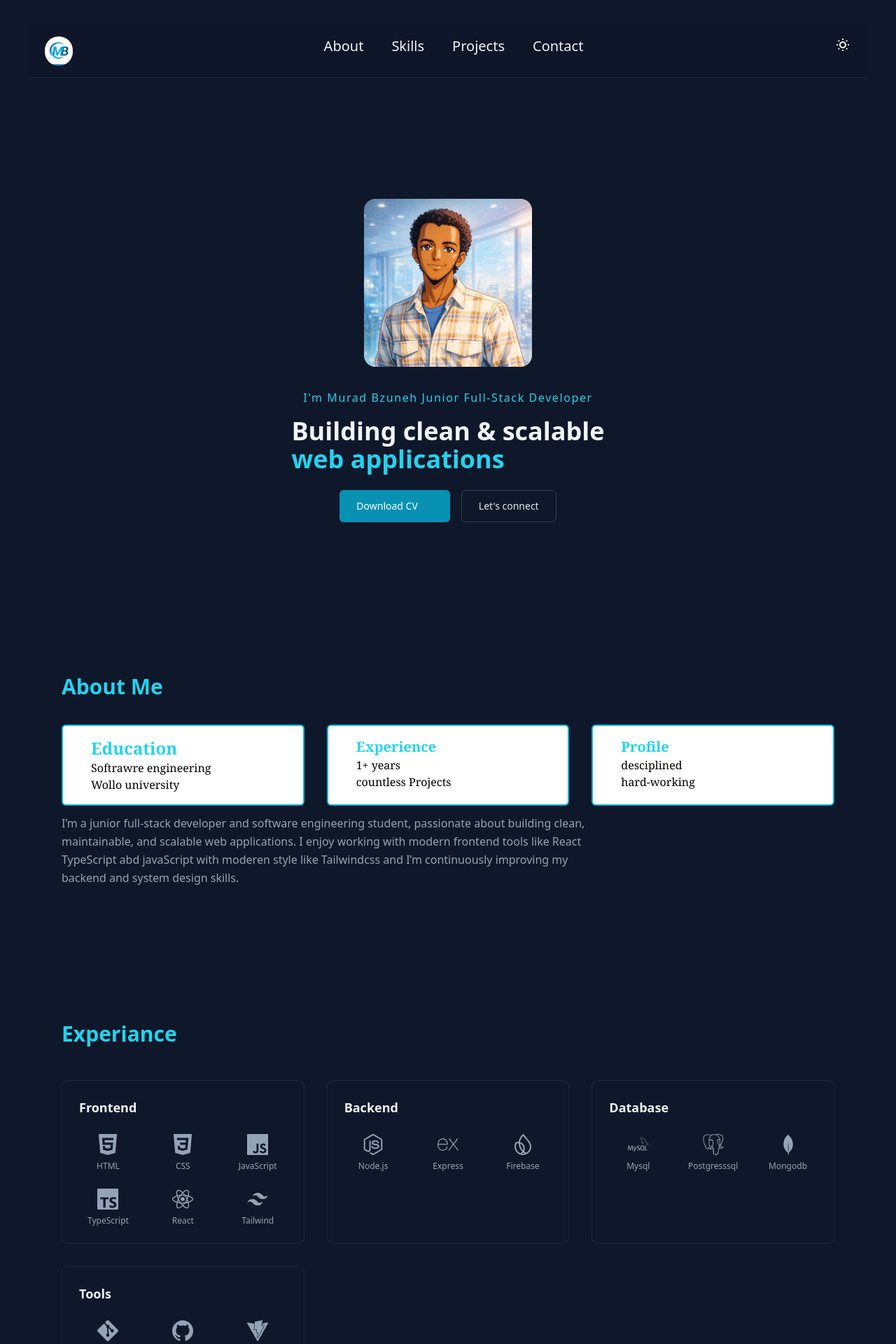
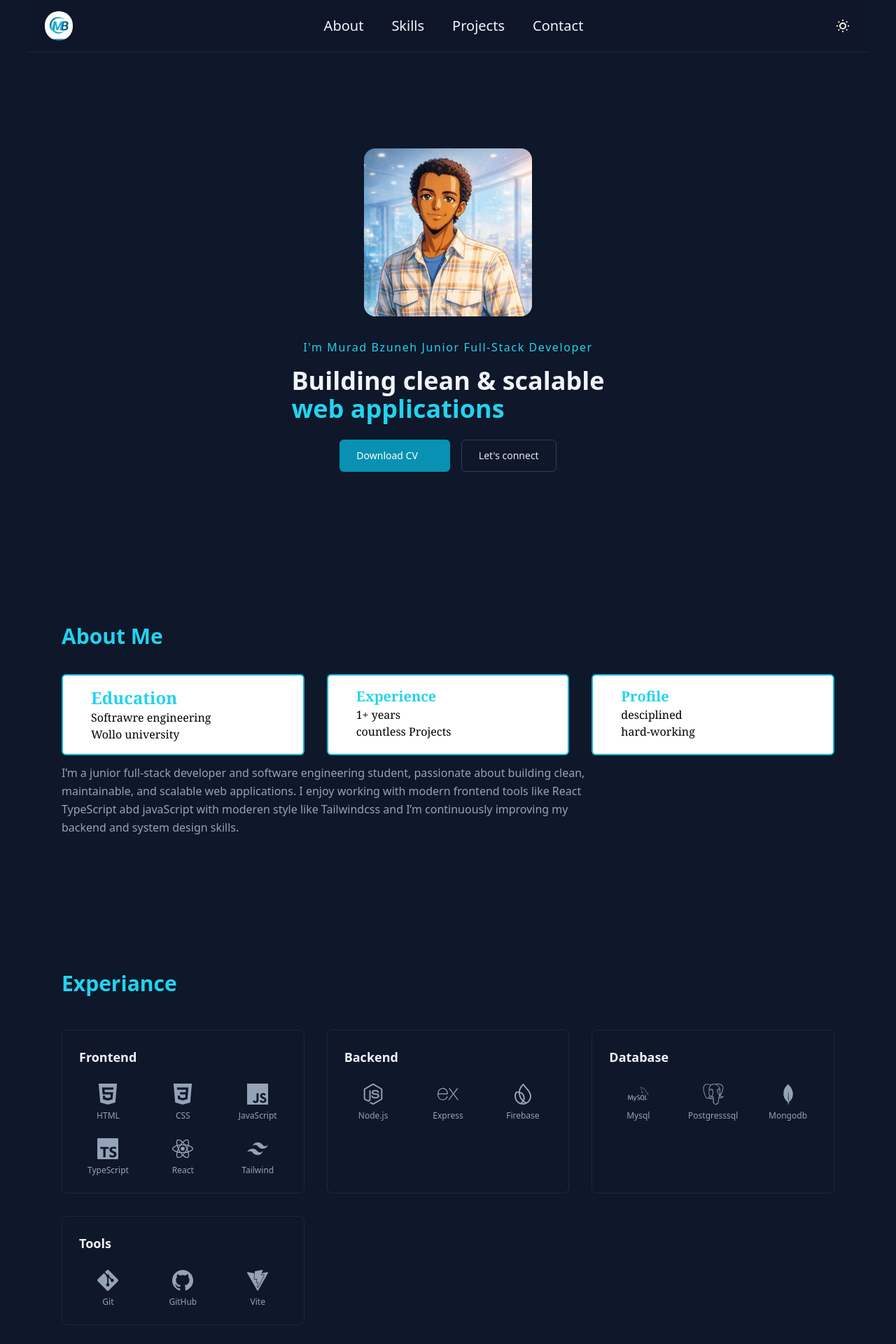
Before and after one commit to muradbzuneh/Moderate_portfolio, a React (Vite) app in the folder Murad-v2-portfolio/: page / in a window 1280 px wide. Shown: the top 1920 px of the page at 70% size. Built offline with nearby package versions, Linux system fonts and the light colour scheme; some icons are missing.

Commit message:
add simple preloader and scroll animation for some page

```diff
--- a/Murad-v2-portfolio/src/App.tsx
+++ b/Murad-v2-portfolio/src/App.tsx
@@ -1,10 +1,13 @@
 import Home from "./Pages/Home"
+import Preloader from "./Componets/Preloader"
+
 export default function App() {
   return (
-    <div className=" mx-10  min-h-screen  bg-slate-000 justify-center
-
-">
-    <Home />
-    </div>
+    <>
+      <Preloader />
+      <div className="mx-10 min-h-screen bg-slate-000 justify-center">
+        <Home />
+      </div>
+    </>
   )
 }
--- a/Murad-v2-portfolio/src/Componets/About.tsx
+++ b/Murad-v2-portfolio/src/Componets/About.tsx
@@ -1,15 +1,30 @@
+import { useScrollAnimation } from "../hooks/useScrollAnimation";
 
 export const About = () => {
+  const { ref: sectionRef, isVisible: sectionVisible } = useScrollAnimation(0.1);
+  const { ref: headingRef, isVisible: headingVisible } = useScrollAnimation(0.2);
+  const { ref: textRef, isVisible: textVisible } = useScrollAnimation(0.3);
+
   return (
     <>
       <section
       id="about"
-      className="mx-auto max-w-6xl px-6 py-24 "
+      ref={sectionRef as React.RefObject<HTMLElement>}
+      className="mx-auto max-w-6xl px-6 py-24"
     >
-        <h2 className="mb-6 text-3xl font-bold text-cyan-400">
+        <h2
+          ref={headingRef as React.RefObject<HTMLHeadingElement>}
+          className={`mb-6 text-3xl font-bold text-cyan-400 transition-all duration-1000 ${
+            headingVisible ? 'opacity-100 translate-x-0' : 'opacity-0 -translate-x-10'
+          }`}
+        >
         About Me
       </h2>
-      <div className=" grid gap-8 md:grid-cols-3">
+      <div
+        className={`grid gap-8 md:grid-cols-3 transition-all duration-1000 delay-200 ${
+          sectionVisible ? 'opacity-100 translate-y-0' : 'opacity-0 translate-y-10'
+        }`}
+      >
 <div
           className="bg-white w-auto h-auto my-3 rounded-md border-2 px-10 py-4 text-sm font-serif  text-black hover: border-cyan-500"
         >
@@ -41,7 +56,12 @@ export const About = () => {
 
 
 
-      <p className="max-w-3xl text-slate-400 leading-relaxed">
+      <p
+        ref={textRef as React.RefObject<HTMLParagraphElement>}
+        className={`max-w-3xl text-slate-400 leading-relaxed transition-all duration-1000 ${
+          textVisible ? 'opacity-100 translate-y-0' : 'opacity-0 translate-y-10'
+        }`}
+      >
         I’m a junior full-stack developer and software engineering student,
         passionate about building clean, maintainable, and scalable web
         applications. I enjoy working with modern frontend tools like React
--- a/Murad-v2-portfolio/src/Componets/Contact.tsx
+++ b/Murad-v2-portfolio/src/Componets/Contact.tsx
@@ -1,9 +1,12 @@
 import { useRef } from "react";
 import emailjs from "@emailjs/browser";
 import Footer from "./Footer";
+import { useScrollAnimation } from "../hooks/useScrollAnimation";
 
 const Contact = () => {
   const formRef = useRef<HTMLFormElement>(null);
+  const { ref: headingRef, isVisible: headingVisible } = useScrollAnimation(0.1);
+  const { ref: formContainerRef, isVisible: formVisible } = useScrollAnimation(0.2);
 
   const sendEmail = (e: React.FormEvent) => {
     e.preventDefault();
@@ -36,15 +39,26 @@ const Contact = () => {
       className="min-h-screen bg-gray-800 rounded-3xl text-white flex items-center justify-center px-6"
     >
       <div className="w-full max-w-4xl">
-        <div className="text-center mb-12">
+        <div
+          ref={headingRef as React.RefObject<HTMLDivElement>}
+          className={`text-center mb-12 transition-all duration-1000 ${
+            headingVisible ? 'opacity-100 translate-y-0' : 'opacity-0 -translate-y-10'
+          }`}
+        >
           <h2 className="text-4xl font-bold mb-4">
-            Let’s <span className="text-cyan-400">Connect</span>
+            Let's <span className="text-cyan-400">Connect</span>
           </h2>
           <p className="text-gray-400">
-            Send me a message — I’ll actually receive it.
+            Send me a message — I'll actually receive it.
           </p>
         </div>
 
+        <div
+          ref={formContainerRef as React.RefObject<HTMLDivElement>}
+          className={`transition-all duration-1000 delay-200 ${
+            formVisible ? 'opacity-100 translate-y-0' : 'opacity-0 translate-y-10'
+          }`}
+        >
           <form
             ref={formRef}
             onSubmit={sendEmail}
@@ -84,6 +98,7 @@ const Contact = () => {
             </button>
           </form>
         </div>
+      </div>
     </section>
     <Footer />
     </>
--- a/Murad-v2-portfolio/src/Componets/Hero.tsx
+++ b/Murad-v2-portfolio/src/Componets/Hero.tsx
@@ -2,7 +2,7 @@ import hero from "../assets/imgs/Hero.jpg"
 import { FolderDownArrow } from "@boxicons/react"
 export function Hero() {
     return(
-        <section className="mx-auto items-center py-24 flex min-h-[90vh] max-w-6xl flex-col justify-center px-6">
+        <section id ="projects"className="mx-auto items-center py-24 flex min-h-[90vh] max-w-6xl flex-col justify-center px-6">
     <div className="relative w-60 h-60 mb-8 mt-4">
   {/* rotating border layer */}
   <div className="absolute inset-0 rounded-full border-4 border-cyan-400 animate-spin-slow" />
--- a/Murad-v2-portfolio/src/Componets/Navbar.tsx
+++ b/Murad-v2-portfolio/src/Componets/Navbar.tsx
@@ -1,31 +1,71 @@
+import { useState } from "react";
 import Hero from "../assets/imgs/Logo2.jpg"
 
 const Navbar = () => {
+  const [isMenuOpen, setIsMenuOpen] = useState(false);
+
+  const toggleMenu = () => setIsMenuOpen(!isMenuOpen);
+
   return (
     <>
-     <div className=" sticky top-0 z-50 border-b border-slate-800 bg-slate-900/80 backdrop-blur flex justify-between  my-9 bg-slate-800 py-4 px-6">
+     <nav className="sticky top-0 z-50 border-b border-slate-800 bg-slate-900/80 backdrop-blur">
+      <div className="flex justify-between items-center py-4 px-6">
+        {/* Logo */}
         <div>
-        <img src={Hero} alt="Logo imgs" className="rounded-full w-10" />
+          <a href="#hero">
+            <img src={Hero} className="rounded-full w-10" alt="Logo" />
+          </a>
         </div>
-      <div>
+
+        {/* Desktop Menu */}
+        <div className="hidden md:block">
           <ul className="flex gap-10 text-xl">
-  <li className="hover:text-cyan-400">About</li>
-  <li className="hover:text-cyan-400"> Skills</li>
-  <li className="hover:text-cyan-400">Projects</li>
-  <li className="hover:text-cyan-400">Contact</li>
+            <a href="#about" className="hover:text-cyan-400 transition">About</a>
+            <a href="#skills" className="hover:text-cyan-400 transition">Skills</a>
+            <a href="#projects" className="hover:text-cyan-400 transition">Projects</a>
+            <a href="#contact" className="hover:text-cyan-400 transition">Contact</a>
           </ul>
         </div>
-  <div>
-  <svg  xmlns="http://www.w3.org/2000/svg" width={24} height={24}
+
+        {/* Theme Toggle */}
+        <div className="hidden md:block">
+          <svg xmlns="http://www.w3.org/2000/svg" width={24} height={24}
             fill={"#f4f3d9"} viewBox={"0 0 24 24"}>
-{/* Boxicons v3.0.8 https://boxicons.com | License  https://docs.boxicons.com/free */}
             <path d="M6.99 12c0 2.76 2.25 5.01 5.01 5.01s5.01-2.25 5.01-5.01S14.76 6.99 12 6.99 6.99 9.24 6.99 12M12 8.99c1.66 0 3.01 1.35 3.01 3.01s-1.35 3.01-3.01 3.01S8.99 13.66 8.99 12 10.34 8.99 12 8.99M13 19h-2v2h2zM11 5h2V3h-2zm-8 6h2v2H3zm16 0h2v2h-2zM4.93 17.66l.71.7.7.71.71-.71.71-.7-.71-.71-.71-.71-.7.71zM17.66 4.93l-.71.71-.71.7.71.71.71.71.7-.71.71-.71-.71-.7zM4.93 6.34l.71.71.7.71.71-.71.71-.71-.71-.7-.71-.71-.7.71zm12.73 12.73.7-.71.71-.7-.71-.71-.7-.71-.71.71-.71.71.71.7z"></path>
           </svg>
         </div>
 
+        {/* Mobile Menu Toggle */}
+        <button
+          onClick={toggleMenu}
+          className="md:hidden text-white focus:outline-none"
+          aria-label="Toggle menu"
+        >
+          {isMenuOpen ? (
+            <svg xmlns="http://www.w3.org/2000/svg" width={28} height={28} fill="currentColor" viewBox="0 0 24 24">
+              <path d="M19 6.41L17.59 5 12 10.59 6.41 5 5 6.41 10.59 12 5 17.59 6.41 19 12 13.41 17.59 19 19 17.59 13.41 12z"/>
+            </svg>
+          ) : (
+            <svg xmlns="http://www.w3.org/2000/svg" width={28} height={28} fill="currentColor" viewBox="0 0 24 24">
+              <path d="M4 6h16v2H4zm0 5h16v2H4zm0 5h16v2H4z"/>
+            </svg>
+          )}
+        </button>
       </div>
+
+      {/* Mobile Menu */}
+      {isMenuOpen && (
+        <div className="md:hidden border-t border-slate-800 bg-slate-900">
+          <ul className="flex flex-col gap-4 py-4 px-6 text-lg">
+            <a href="#about" onClick={toggleMenu} className="hover:text-cyan-400 transition">About</a>
+            <a href="#skills" onClick={toggleMenu} className="hover:text-cyan-400 transition">Skills</a>
+            <a href="#projects" onClick={toggleMenu} className="hover:text-cyan-400 transition">Projects</a>
+            <a href="#contact" onClick={toggleMenu} className="hover:text-cyan-400 transition">Contact</a>
+          </ul>
+        </div>
+      )}
+     </nav>
     </>
-
   )
 }
 
--- /dev/null
+++ b/Murad-v2-portfolio/src/Componets/Preloader.tsx
@@ -0,0 +1,34 @@
+import { useEffect, useState } from 'react';
+
+const Preloader = () => {
+  const [loading, setLoading] = useState(true);
+  const [fadeOut, setFadeOut] = useState(false);
+
+  useEffect(() => {
+    const timer = setTimeout(() => {
+      setFadeOut(true);
+      setTimeout(() => setLoading(false), 500);
+    }, 2000);
+
+    return () => clearTimeout(timer);
+  }, []);
+
+  if (!loading) return null;
+
+  return (
+    <div
+      className={`fixed inset-0 z-[100] flex items-center justify-center bg-slate-900 transition-opacity duration-500 ${
+        fadeOut ? 'opacity-0' : 'opacity-100'
+      }`}
+    >
+      <div className="text-center">
+        <div className="relative w-20 h-20 mx-auto mb-4">
+          <div className="absolute inset-0 rounded-full border-4 border-cyan-400 border-t-transparent animate-spin"></div>
+        </div>
+        <h2 className="text-2xl font-bold text-cyan-400 animate-pulse">Loading...</h2>
+      </div>
+    </div>
+  );
+};
+
+export default Preloader;
--- a/Murad-v2-portfolio/src/Componets/Project.tsx
+++ b/Murad-v2-portfolio/src/Componets/Project.tsx
@@ -1,17 +1,31 @@
 import { projects } from "../data/project";
 import ProjectCard from "./projectCard";
+import { useScrollAnimation } from "../hooks/useScrollAnimation";
 
 const Projects = () => {
+  const { ref: headingRef, isVisible: headingVisible } = useScrollAnimation(0.1);
+  const { ref: gridRef, isVisible: gridVisible } = useScrollAnimation(0.2);
+
   return (
     <section
       id="projects"
       className="mx-auto max-w-6xl px-6 py-24"
     >
-      <h2 className="mb-12 text-3xl font-bold text-cyan-400">
+      <h2
+        ref={headingRef as React.RefObject<HTMLHeadingElement>}
+        className={`mb-12 text-3xl font-bold text-cyan-400 transition-all duration-1000 ${
+          headingVisible ? 'opacity-100 translate-x-0' : 'opacity-0 -translate-x-10'
+        }`}
+      >
         Projects
       </h2>
 
-      <div className="grid gap-8 md:grid-cols-2 lg:grid-cols-3 ">
+      <div
+        ref={gridRef as React.RefObject<HTMLDivElement>}
+        className={`grid gap-8 md:grid-cols-2 lg:grid-cols-3 transition-all duration-1000 ${
+          gridVisible ? 'opacity-100 translate-y-0' : 'opacity-0 translate-y-10'
+        }`}
+      >
         {projects.map((project) => (
           <ProjectCard
             key={project.title}
--- a/Murad-v2-portfolio/src/Componets/skills.tsx
+++ b/Murad-v2-portfolio/src/Componets/skills.tsx
@@ -1,11 +1,30 @@
 import { skills } from "../data/skills";
+import { useScrollAnimation } from "../hooks/useScrollAnimation";
 
 const Skills = () => {
+  const { ref: headingRef, isVisible: headingVisible } = useScrollAnimation(0.1);
+  const { ref: gridRef, isVisible: gridVisible } = useScrollAnimation(0.2);
+
   return (
-    <section id="skills" className="mx-auto max-w-6xl px-6 py-24">
-      <h2 className="mb-12 text-3xl font-bold text-cyan-400">Experiance</h2>
+    <section
+      id="skills"
+      className="mx-auto max-w-6xl px-6 py-24"
+    >
+      <h2
+        ref={headingRef as React.RefObject<HTMLHeadingElement>}
+        className={`mb-12 text-3xl font-bold text-cyan-400 transition-all duration-1000 ${
+          headingVisible ? 'opacity-100 translate-x-0' : 'opacity-0 -translate-x-10'
+        }`}
+      >
+        Experiance
+      </h2>
 
-      <div className="grid gap-8 md:grid-cols-3">
+      <div
+        ref={gridRef as React.RefObject<HTMLDivElement>}
+        className={`grid gap-8 md:grid-cols-3 transition-all duration-1000 ${
+          gridVisible ? 'opacity-100 translate-y-0' : 'opacity-0 translate-y-10'
+        }`}
+      >
         {Object.entries(skills).map(([category, items]) => (
           <div
             key={category}
--- /dev/null
+++ b/Murad-v2-portfolio/src/hooks/useScrollAnimation.ts
@@ -0,0 +1,30 @@
+import { useEffect, useRef, useState } from 'react';
+
+export const useScrollAnimation = (threshold = 0.1) => {
+  const ref = useRef<HTMLElement>(null);
+  const [isVisible, setIsVisible] = useState(false);
+
+  useEffect(() => {
+    const observer = new IntersectionObserver(
+      ([entry]) => {
+        if (entry.isIntersecting) {
+          setIsVisible(true);
+        }
+      },
+      { threshold }
+    );
+
+    const currentRef = ref.current;
+    if (currentRef) {
+      observer.observe(currentRef);
+    }
+
+    return () => {
+      if (currentRef) {
+        observer.unobserve(currentRef);
+      }
+    };
+  }, [threshold]);
+
+  return { ref, isVisible };
+};
```
Lines whose indentation alone changed are shown as unchanged.
